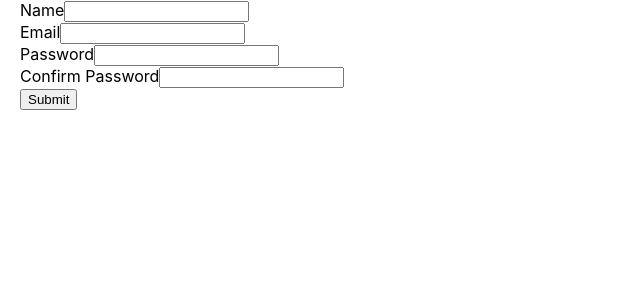
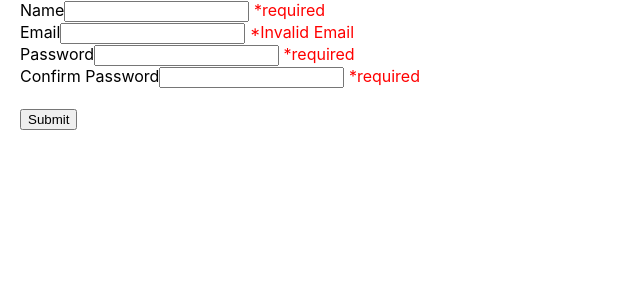
Before and after one commit to AkashShukl/sols, a React (Create React App) app: page /login in a window 1280 px wide. Shown: the top 300 px of the page, without its empty margins (0-640 px from the left). Built offline with nearby package versions, Linux system fonts and the light colour scheme.

Commit message:
review comments resolved

```diff
--- a/src/App.js
+++ b/src/App.js
@@ -8,10 +8,6 @@ import Login from "./components/Login";
 export const ToggleUserNameContext = React.createContext({});
 
 function App() {
-  // const [toggleSwitch, settoggleSwitch] = useState(false);
-  // const handleToggle = () => {
-  //   settoggleSwitch(!toggleSwitch);
-  // };
 
   return (
     <div className="app">
--- a/src/components/Login.jsx
+++ b/src/components/Login.jsx
@@ -29,37 +29,62 @@ export default function Login() {
   };
 
   const handleSubmit = () => {
-    if (!(name && email && password && confirmPassword)) {
-      alert("All Fields are manadatory ");
-    } else if (password !== confirmPassword) {
-      alert("Passwords do not match ");
-    } else if (!email.match(/.*@.*\..*/)) {
-      alert(" Invalid Email");
-    } else {
+
       reset();
       alert("Submitted");
-    }
   };
 
   return (
     <div>
       <label>Name</label>
-      <input type="text" value={name} onChange={handleNameChange}></input><br/>
+      <input type="text" value={name} onChange={handleNameChange}></input>
+      {name ? null :
+        <label style={{ color: "red" }}> *required</label>
+      }
+      <br/>
       <label>Email</label>
-      <input type="text" value={email} onChange={handleEmailChange}></input><br/>
+        <input
+          type="text"
+          value={email}
+          onChange={(e) => handleEmailChange(e)}
+        ></input>
+        {email.match(/.*@.*\..*/) ? (
+          " "
+        ) : (
+          <label style={{ color: "red" }}> *Invalid Email </label>
+        )}
+        <br />
         <label>Password</label>
         <input
           type="password"
           value={password}
-        onChange={handlePasswordChange}
-      ></input><br/>
+          onChange={(e) => handlePasswordChange(e)}
+        ></input>{" "}
+        {password ? (
+          " "
+        ) : (
+          <label style={{ color: "red" }}> *required </label>
+        )}
+        <br />
         <label>Confirm Password</label>
         <input
           type="password"
           value={confirmPassword}
-        onChange={handleConfirmPasswordChange}
-      ></input><br/>
-      <button type="submit" onClick={handleSubmit}>
+          onChange={(e) => handleConfirmPasswordChange(e)}
+        ></input>{" "}
+        {confirmPassword ? (
+          " "
+        ) : (
+          <label style={{ color: "red" }}> *required </label>
+        )}
+        <br />
+        {password === confirmPassword ? (
+          " "
+        ) : (
+          <label style={{ color: "red" }}> Passwords do not match </label>
+        )}
+        <br />
+        <button type="submit" onClick={() => handleSubmit()}>
           Submit
         </button>
       </div>
```
Lines whose indentation alone changed are shown as unchanged.
